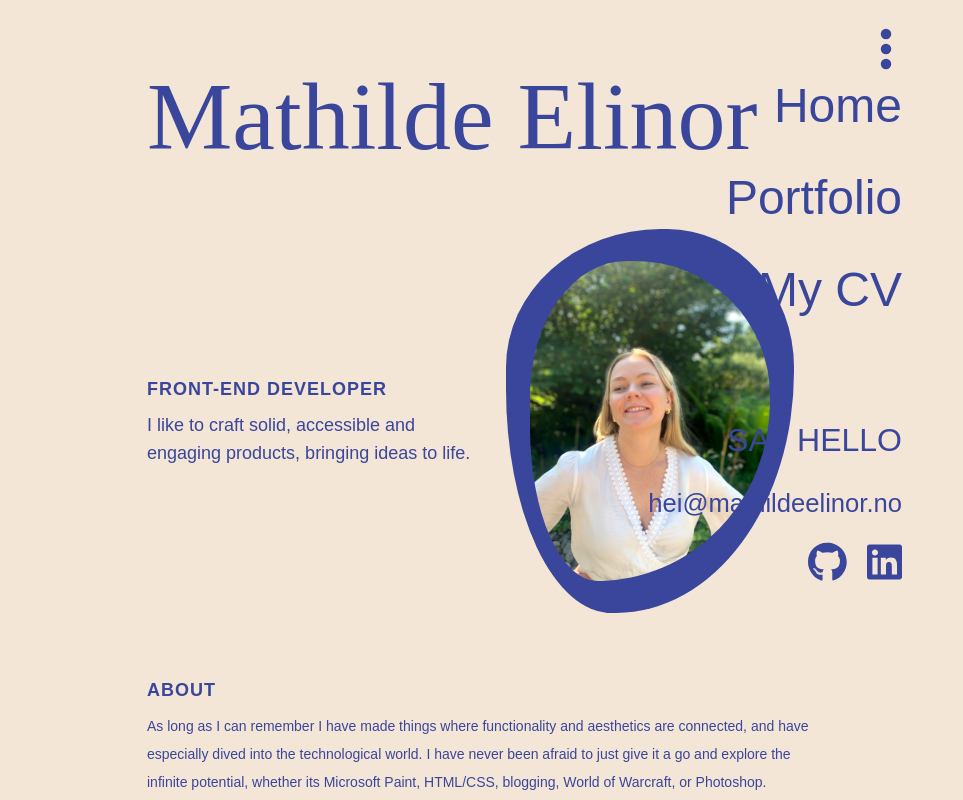
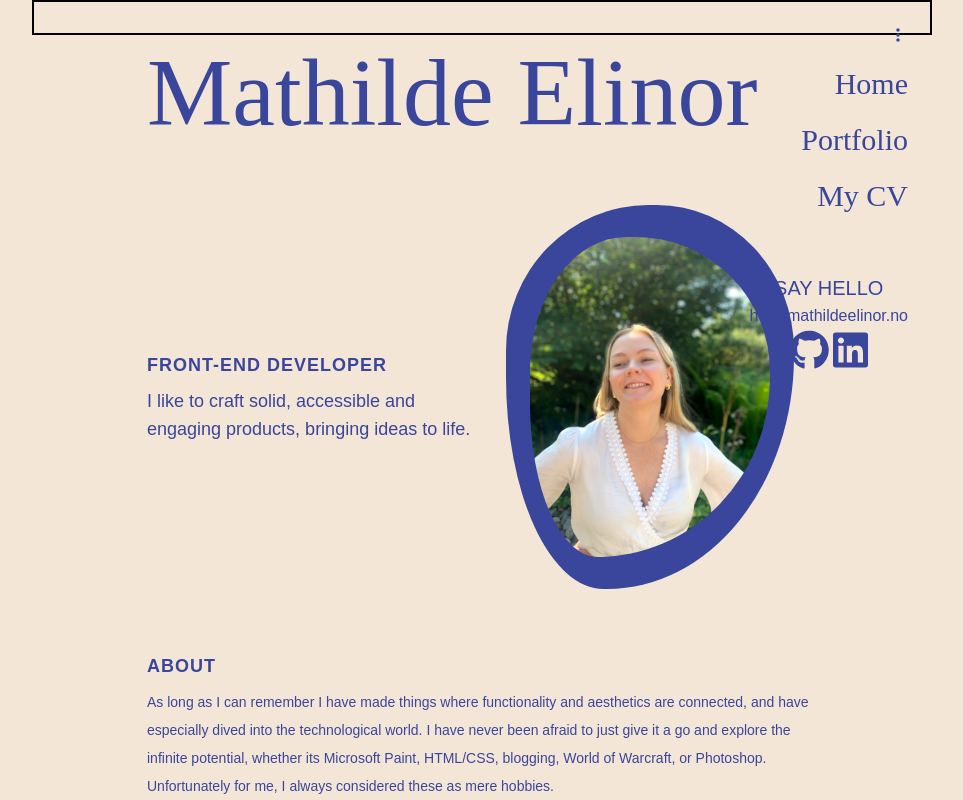
Before and after one commit to mathildeew/mathildeelinor-react, a React (Vite) app: page / in a window 1280 px wide. Both pictures are taken after a click on the icon 1044 px from the left and 49 px from the top of the page. Shown: the top 800 px of the page, without its empty margins (158-1121 px from the left). Built offline with nearby package versions, Linux system fonts and the light colour scheme; a web font is replaced by a local one.

Commit message:
adds tailwind classes

```diff
--- a/src/components/ui/Layout/Header/Header.styles.jsx
+++ b/src/components/ui/Layout/Header/Header.styles.jsx
@@ -2,18 +2,18 @@ import styled from "styled-components";
 import { displayFlex } from "../../../../../styles/mixins";
 
 export const HeaderContainer = styled.header`
-  ${displayFlex({
+  /* ${displayFlex({
     justify: "end",
-  })}
+  })} */
 
-  height: 50px;
-  width: 100%;
-  max-width: 900px;
-  height: 100%;
-  margin: 0 auto;
+  /* height: 50px; */
+  /* width: 100%; */
+  /* max-width: 900px; */
+  /* height: 100%; */
+  /* margin: 0 auto; */
 
   .ellipsis {
-    font-size: 3rem;
+    /* font-size: 3rem; */
     padding: 5px;
     position: relative;
     top: 20px;
@@ -27,11 +27,11 @@ export const HeaderContainer = styled.header`
     }
   }
 
-  a,
+  /* a,
   span {
     color: var(--color-secondary);
     padding: 10px;
-  }
+  } */
 
   .menu {
     ${displayFlex({
@@ -61,47 +61,47 @@ export const HeaderContainer = styled.header`
   }
 
   .menuContainer {
-    ${displayFlex({
+    /* ${displayFlex({
       direction: "column",
-    })}
+    })} */
 
-    width: 100%;
-    margin: 70px 20px 30px 0;
+    /* width: 100%; */
+    /* margin: 70px 20px 30px 0; */
   }
 
   ul {
-    text-align: end;
+    /* text-align: end; */
 
     li {
-      margin-bottom: 20px;
+      /* margin-bottom: 20px; */
     }
 
     a {
-      font-family: Fromage, sans-serif;
-      font-size: 3rem;
+      /* font-family: Fromage, sans-serif;
+      font-size: 3rem; */
     }
   }
 
   .basicContact {
-    ${displayFlex({
+    /* ${displayFlex({
       direction: "column",
     })}
 
-    text-align: end;
+    text-align: end; */
 
-    span,
+    /* span,
     a {
       font-family: Montserrat, sans-serif;
-    }
+    } */
 
     span {
-      font-size: 2rem;
-      text-transform: uppercase;
+      /* font-size: 2rem;
+      text-transform: uppercase; */
     }
 
     a {
-      font-size: 1.6rem;
-      margin-bottom: 10px;
+      /* font-size: 1.6rem; */
+      /* margin-bottom: 10px; */
     }
 
     .contactIcon {
--- a/src/components/ui/Layout/Header/index.jsx
+++ b/src/components/ui/Layout/Header/index.jsx
@@ -21,7 +21,7 @@ export default function Header() {
   });
 
   return (
-    <HeaderContainer>
+    <HeaderContainer className="border-2 border-black w-full max-w-900 h-full flex justify-end mx-auto">
       <m.nav
         initial={{ opacity: 0 }}
         animate={{ opacity: 1 }}
@@ -34,32 +34,44 @@ export default function Header() {
         />
 
         <div className={showMenu ? "menu active" : "menu inactive"}>
-          <div className="menuContainer">
-            <ul>
-              <li>
-                <Link to="/" onClick={() => setShowMenu(false)}>
+          <div className="menuContainer mt-16 mr-5 mb-8">
+            <ul className="text-end">
+              <li className="mb-5">
+                <Link
+                  to="/"
+                  onClick={() => setShowMenu(false)}
+                  className="text-3xl"
+                >
                   Home
                 </Link>
               </li>
-              <li>
-                <Link to="/portfolio" onClick={() => setShowMenu(false)}>
+              <li className="mb-5">
+                <Link
+                  to="/portfolio"
+                  onClick={() => setShowMenu(false)}
+                  className="text-3xl"
+                >
                   Portfolio
                 </Link>
               </li>
-              <li>
+              <li className="mb-5">
                 <Link
                   to="../../../../../public/CV_MathildeElinor_en.pdf"
                   target="_blank"
                   onClick={() => setShowMenu(false)}
+                  className="text-3xl"
                 >
                   My CV
                 </Link>
               </li>
             </ul>
 
-            <div className="basicContact">
-              <span>Say hello</span>
-              <Link to="mailto: hei@mathildeelinor.no" className="contactEmail">
+            <div className="basicContact flex flex-col text-center">
+              <span className="font-sans text-xl uppercase">Say hello</span>
+              <Link
+                to="mailto: hei@mathildeelinor.no"
+                className="contactEmail font-sans"
+              >
                 hei@mathildeelinor.no
               </Link>
               <div className="socialIcons">
--- a/tailwind.config.js
+++ b/tailwind.config.js
@@ -14,6 +14,9 @@ export default {
       fontSize: {
         home: "13vw",
       },
+      maxWidth: {
+        900: "900px",
+      },
       borderRadius: {
         blob: "40% 56% 72% 28% / 42% 42% 56% 48%",
       },
```
